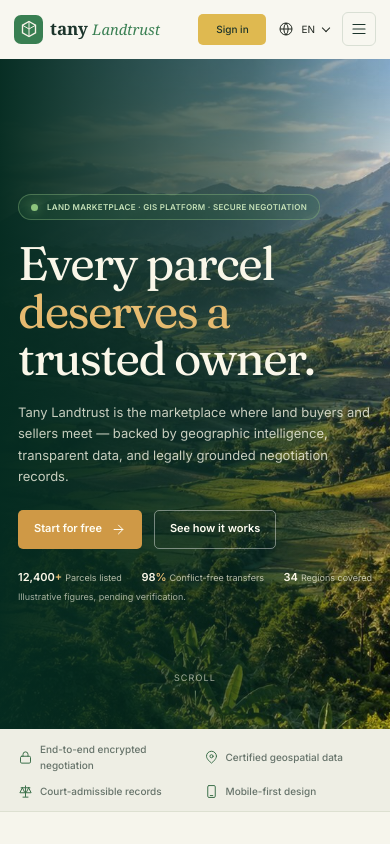
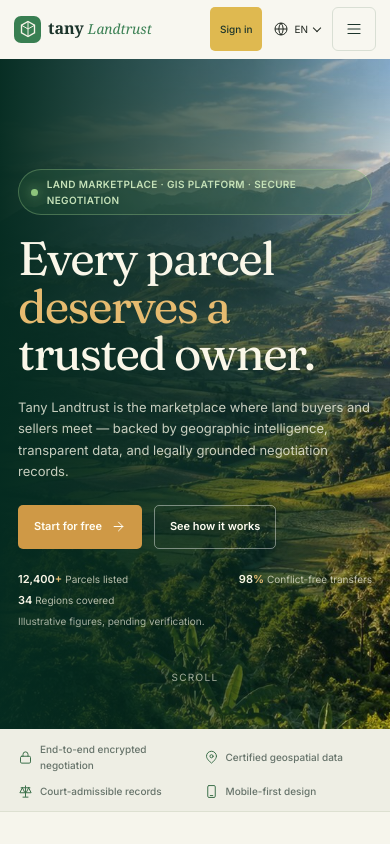
Before and after one commit to michelheriman/tanylandrustv2, a React (Vite) app in the folder frontend-react/: page / in a window 390 px wide. Shown: the top 844 px of the page. Built offline with nearby package versions, Linux system fonts and the light colour scheme.

Commit message:
fix: improve Home mobile header and touch targets

```diff
--- a/frontend-react/src/pages/Home.css
+++ b/frontend-react/src/pages/Home.css
@@ -333,6 +333,7 @@
   .home-nav-inner { width: calc(100% - 20px); }
   .home-nav-actions { gap: 7px; }
 }
+
 @media (prefers-reduced-motion: reduce) {
   .home-reveal { opacity: 1; transform: none; transition: none; }
   .hero-contours, .hero-scroll i { animation: none; }
@@ -521,3 +522,64 @@
   .home-nav-inner { width: calc(100% - 20px); }
   .home-nav-actions { gap: 7px; }
 }
+
+/* Keep compact Home copy readable and controls reachable on touch screens. */
+@media (max-width: 900px) and (min-width: 641px) {
+  .home-nav-links { font-size: 10px; }
+}
+
+@media (max-width: 640px) {
+  .home-nav-inner { min-width: 0; }
+  .home-brand { min-width: 0; flex-shrink: 1; font-size: 16px; }
+  .brand-mark { width: 27px; height: 27px; flex: 0 0 27px; }
+  .home-nav-actions { flex: 0 0 auto; gap: 8px; }
+  .nav-signin { min-width: 0; min-height: 44px; padding-inline: 10px; white-space: nowrap; }
+  .language-menu summary { min-width: 44px; min-height: 44px; justify-content: center; gap: 5px; padding-inline: 3px; }
+  .language-menu-options button { min-height: 44px; }
+  .mobile-nav summary { display: grid; width: 44px; height: 44px; min-width: 44px; min-height: 44px; place-items: center; }
+
+  .hero-badge,
+  .hero-stat > span,
+  .home-hero-stats > p,
+  .trust-items,
+  .hero-scroll,
+  .report-card > header > span,
+  .report-map > span,
+  .report-facts > div > span,
+  .report-facts small,
+  .report-caption,
+  .gis-feature > span,
+  .thread-message small,
+  .thread-status,
+  .thread-seal,
+  .pricing-heading .pricing-disclaimer,
+  .popular-badge,
+  .plan-name,
+  .plan-price span,
+  .plan-tagline,
+  .price-card li,
+  .price-card > .button,
+  .pricing-notes p,
+  .footer-grid > div:first-child > p,
+  .footer-column h3,
+  .footer-bottom {
+    font-size: 10px;
+  }
+
+  .hero-buttons .button { min-height: 44px; }
+  .gis-cta { min-height: 44px; align-items: center; justify-content: center; padding: 8px 12px; font-size: 10px; }
+  .price-card > .button { min-height: 44px; white-space: normal; }
+  .price-card li,
+  .pricing-notes p { overflow-wrap: anywhere; }
+}
+
+@media (max-width: 380px) {
+  .home-nav-inner {
+    flex-wrap: wrap;
+    justify-content: flex-start;
+    row-gap: 4px;
+    padding-block: 6px;
+  }
+  .home-brand { flex: 1 0 100%; }
+  .home-nav-actions { flex: 1 0 100%; justify-content: flex-end; margin-left: 0; }
+}
```
Also changed, not shown: 1 other file (tests, documents, lock files or other folders).
